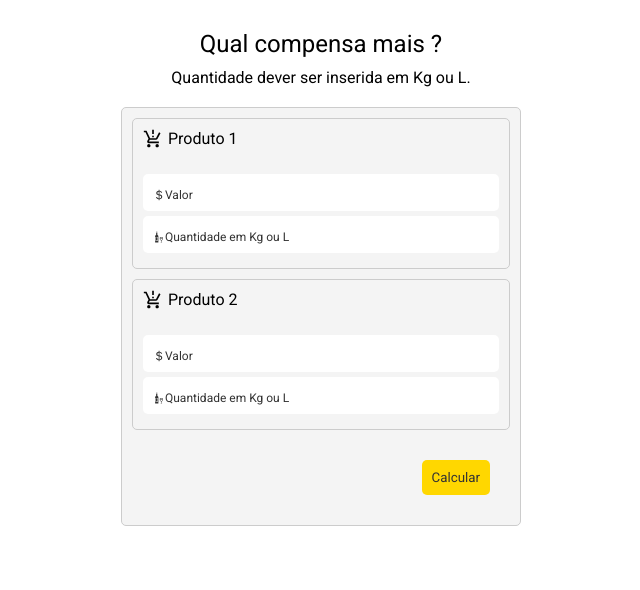
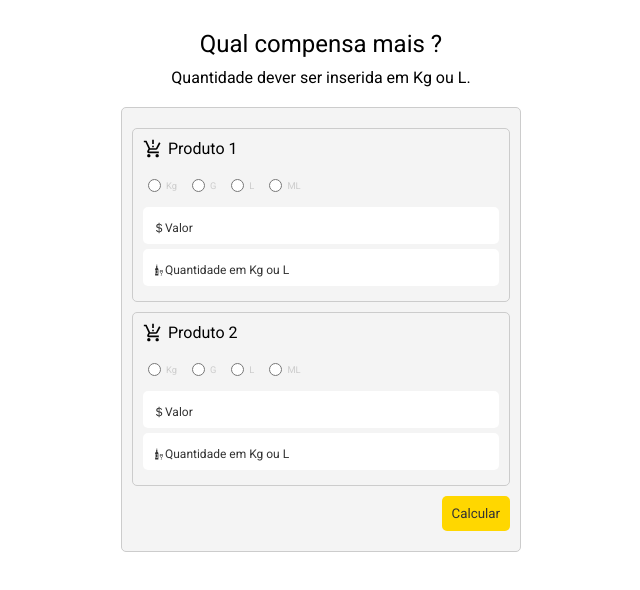
Before and after one commit to filipesanches/compensa-mais, a React (Vite) app: page / in a window 1280 px wide. Shown: the top 590 px of the page, without its empty margins (319-959 px from the left). Built offline with nearby package versions, Linux system fonts and the light colour scheme.

Commit message:
correção

```diff
--- a/src/components/FormCompensa/FormCompensa.module.scss
+++ b/src/components/FormCompensa/FormCompensa.module.scss
@@ -9,12 +9,12 @@ $form-hover-text-color: #333; // Cor do texto do botão de envio ao passar o mou
 .form-container {
   background-color: $form-background-color;
   max-width: 400px;
-  width: 100% ;
-  padding: 10px;
+  width: 100%;
+  padding: 20px 10px;
   border-radius: 5px;
   border: 1px solid $form-border-color;
 
-  div {
+  div:not(.radio-container) {
     border: $form-border-color 1px solid;
     border-radius: 5px;
     padding: 10px;
@@ -24,7 +24,7 @@ $form-hover-text-color: #333; // Cor do texto do botão de envio ao passar o mou
       margin-bottom: 5px;
       display: flex;
 
-      span{
+      span {
         margin-left: 5px;
       }
     }
@@ -63,7 +63,7 @@ $form-hover-text-color: #333; // Cor do texto do botão de envio ao passar o mou
         color: $form-text-color;
         font-size: 9pt;
         display: flex;
-        align-items: center
+        align-items: center;
       }
     }
 
@@ -89,4 +89,32 @@ $form-hover-text-color: #333; // Cor do texto do botão de envio ao passar o mou
       }
     }
   }
+  .radio-container {
+    display: flex;
+    align-items: center;
+    flex-flow: row nowrap;
+
+    padding: 10px 0;
+    label {
+      display: flex !important;
+      align-items: center;
+      padding: 5px;
+      position: relative;
+      flex-flow: row nowrap;
+      span,
+      input[type='radio'] {
+        position: initial !important;
+        margin: initial !important;
+        padding: initial !important;
+        top: initial !important;
+        left: initial !important;
+        transform: initial !important;
+        display: initial !important;
+      }
+      span {
+        margin-left: 5px !important;
+        margin-right: 5px !important;
+      }
+    }
+  }
 }
--- a/src/components/FormCompensa/index.tsx
+++ b/src/components/FormCompensa/index.tsx
@@ -8,7 +8,10 @@ import classes from './FormCompensa.module.scss';
 const FormCompensa = ({
   onDataChange,
 }: {
-  onDataChange: (datForm: DataForm) => void;
+  onDataChange: (
+    datForm: DataForm,
+    unitMeasurementProducts: { product1: string; product2: string }
+  ) => void;
 }) => {
   const [dataForm, setDataForm] = useState<DataForm>({
     valor1: '',
@@ -16,20 +19,38 @@ const FormCompensa = ({
     quantidade1: '',
     quantidade2: '',
   });
+  const [unitMeasurementProduct1, setUnitMeasurementProduct1] = useState('');
+  const [unitMeasurementProduct2, setUnitMeasurementProduct2] = useState('');
 
   const handleChangeInput = (e: ChangeEvent<HTMLInputElement>) => {
     const { name, value } = e.target;
     setDataForm((prevDataForm) => {
       return {
         ...prevDataForm,
-        [name]: value.toString().includes(',') ? value.replace(',', '.') : value,
+        [name]: value.toString().includes(',')
+          ? value.replace(',', '.')
+          : value,
       };
     });
   };
 
+  const handleChangeRadio = (e: ChangeEvent<HTMLInputElement>) => {
+    const { name, value } = e.target;
+    if (name === 'product1') {
+      setUnitMeasurementProduct1(value);
+    } else {
+      setUnitMeasurementProduct2(value);
+    }
+  };
+
   const handleSubmit = (e: React.FormEvent<HTMLFormElement>) => {
     e.preventDefault();
-    onDataChange(dataForm);
+
+    const measurementProducts = {
+      product1: unitMeasurementProduct1,
+      product2: unitMeasurementProduct2,
+    };
+    onDataChange(dataForm, measurementProducts);
   };
 
   return (
@@ -38,6 +59,48 @@ const FormCompensa = ({
         <p>
           <MdProductionQuantityLimits size={20} /> <span>Produto 1</span>
         </p>
+        <div className={classes['radio-container']}>
+          <label>
+            <input
+              type="radio"
+              name="product1"
+              id="kilo"
+              value="kilo"
+              onChange={handleChangeRadio}
+            />
+            <span>Kg</span>
+          </label>
+          <label>
+            <input
+              type="radio"
+              name="product1"
+              id="grama"
+              value="grama"
+              onChange={handleChangeRadio}
+            />
+            <span>G</span>
+          </label>
+          <label>
+            <input
+              type="radio"
+              name="product1"
+              id="litro"
+              value="litro"
+              onChange={handleChangeRadio}
+            />
+            <span>L</span>
+          </label>
+          <label>
+            <input
+              type="radio"
+              name="product1"
+              id="mililitro"
+              value="mililitro"
+              onChange={handleChangeRadio}
+            />
+            <span>ML</span>
+          </label>
+        </div>
         <label>
           <input
             type="number"
@@ -46,6 +109,7 @@ const FormCompensa = ({
             onChange={handleChangeInput}
             value={dataForm.valor1}
             required
+            min={0}
           />
           <span>
             <BsCurrencyDollar /> Valor
@@ -59,6 +123,7 @@ const FormCompensa = ({
             onChange={handleChangeInput}
             value={dataForm.quantidade1}
             required
+            min={0}
           />
           <span>
             <GiWineBottle /> Quantidade em Kg ou L
@@ -69,6 +134,48 @@ const FormCompensa = ({
         <p>
           <MdProductionQuantityLimits size={20} /> <span>Produto 2</span>
         </p>
+        <div className={classes['radio-container']}>
+          <label>
+            <input
+              type="radio"
+              name="product2"
+              id="kilo"
+              value="kilo"
+              onChange={handleChangeRadio}
+            />
+            <span>Kg</span>
+          </label>
+          <label>
+            <input
+              type="radio"
+              name="product2"
+              id="grama"
+              value="grama"
+              onChange={handleChangeRadio}
+            />
+            <span>G</span>
+          </label>
+          <label>
+            <input
+              type="radio"
+              name="product2"
+              id="litro"
+              value="litro"
+              onChange={handleChangeRadio}
+            />
+            <span>L</span>
+          </label>
+          <label>
+            <input
+              type="radio"
+              name="product2"
+              id="mililitro"
+              value="mililitro"
+              onChange={handleChangeRadio}
+            />
+            <span>ML</span>
+          </label>
+        </div>
         <label>
           <input
             type="number"
@@ -77,6 +184,7 @@ const FormCompensa = ({
             onChange={handleChangeInput}
             value={dataForm.valor2}
             required
+            min={0}
           />
           <span>
             <BsCurrencyDollar /> Valor
@@ -90,6 +198,7 @@ const FormCompensa = ({
             onChange={handleChangeInput}
             value={dataForm.quantidade2}
             required
+            min={0}
           />
           <span>
             <GiWineBottle /> Quantidade em Kg ou L
--- a/src/components/LayoutPage/LayoutPage.module.scss
+++ b/src/components/LayoutPage/LayoutPage.module.scss
@@ -12,7 +12,7 @@
     h2{
       padding: 10px;
     }
-    p{
+    p:not(p:nth-child(1)){
       padding: 0 0 20px 0;
     }
     &:last-child{
--- a/src/components/LayoutPage/index.tsx
+++ b/src/components/LayoutPage/index.tsx
@@ -10,16 +10,25 @@ function LayoutPage() {
     valor2: 0,
     quantidade2: 0,
   });
+  const [unitMeasurementProducts, setUnitMeasurementProducts] = useState({
+    product1: '',
+    product2: '',
+  });
 
-  const handleChangeData = (dataForm: DataForm) => {
+  const handleChangeData = (
+    dataForm: DataForm,
+    unitMeasurementProducts: { product1: string; product2: string }
+  ) => {
     setData(dataForm);
+    setUnitMeasurementProducts(unitMeasurementProducts);
+    console.log(dataForm, unitMeasurementProducts);
   };
 
   const productVantage = () => {
     const valor1 = Number(data.valor1);
-    const quantidade1 = Number(data.quantidade1);
+    let quantidade1 = Number(data.quantidade1);
     const valor2 = Number(data.valor2);
-    const quantidade2 = Number(data.quantidade2);
+    let quantidade2 = Number(data.quantidade2);
 
     if (
       isNaN(valor1) ||
@@ -30,24 +39,37 @@ function LayoutPage() {
       return 'Valores inválidos fornecidos.';
     }
 
-    const product1Price = valor1 / (quantidade1 * 1000);
-    const product2Price = valor2 / (quantidade2 * 1000);
+    if (
+      unitMeasurementProducts.product1 === 'grama' ||
+      unitMeasurementProducts.product1 === 'mililitro'
+    ) {
+      quantidade1 = quantidade1 / 1000;
+    }
+    if (
+      unitMeasurementProducts.product2 === 'grama' ||
+      unitMeasurementProducts.product2 === 'mililitro'
+    ) {
+      quantidade2 = quantidade2 / 1000;
+    }
+
+    const product1Price = valor1 / quantidade1;
+    const product2Price = valor2 / quantidade2;
 
     const calc =
       product1Price === product2Price
         ? `Ambos os produtos têm o mesmo preço. Cada Kg ou L sai por R$ ${Number(
-            product1Price * 1000
+            product1Price
           ).toFixed(2)}.`
         : product1Price < product2Price
         ? `O primeiro produto tem a vantagem no preço. Cada Kg ou L sai por R$ ${Number(
-            product1Price * 1000
+            product1Price
           ).toFixed(2)}, enquanto o segundo sai por R$ ${Number(
-            product2Price * 1000
+            product2Price
           ).toFixed(2)}.`
         : `O segundo produto tem a vantagem no preço. Cada Kg ou L sai por R$ ${Number(
-            product2Price * 1000
+            product2Price
           ).toFixed(2)}, enquanto o primeiro sai por R$ ${Number(
-            product1Price * 1000
+            product1Price
           ).toFixed(2)}.`;
 
     return calc;
@@ -55,6 +77,7 @@ function LayoutPage() {
 
   return (
     <>
+      {unitMeasurementProducts.product1} {unitMeasurementProducts.product2}
       <div className={classes['container']}>
         <div>
           <h2>Qual compensa mais ?</h2>
```
